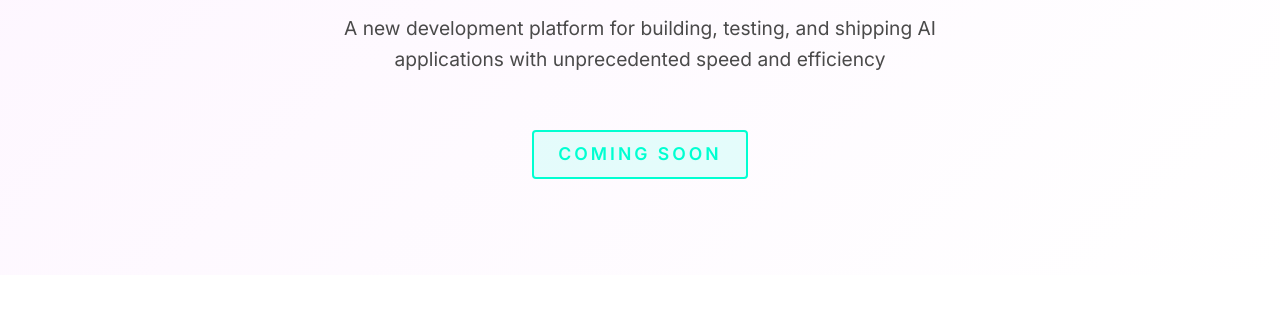
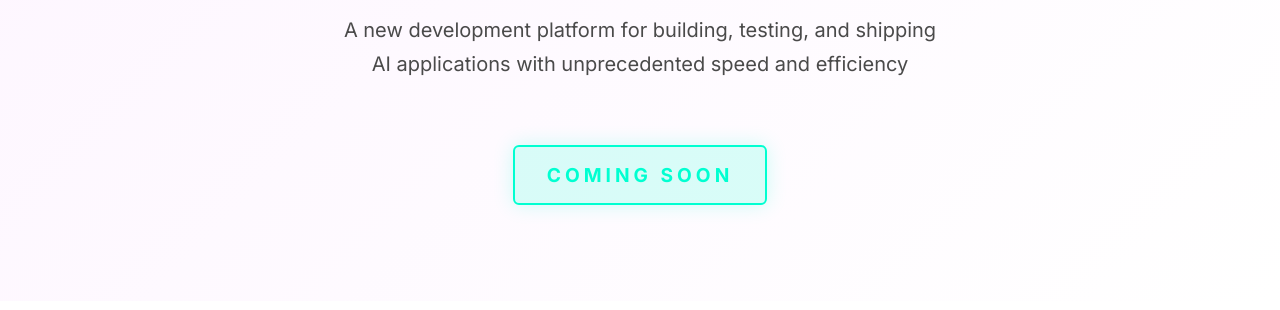
Before and after one commit to ramasundaram-s/ramasundaram-s.github.io, a plain HTML site: page index.html in a window 1280 px wide. Shown: the part 490-800 px from the top of the page. Drawn offline with Linux system fonts and the light colour scheme.

Commit message:
Enhance Coming Soon badge and typography
- Make Coming Soon badge more prominent with hover effects
- Add subtle glow and animation
- Improve subtitle readability
- Refine footer heading styles
- Ensure consistent font weights throughout

```diff
--- a/styles.css
+++ b/styles.css
@@ -130,26 +130,36 @@ h1, h2, h3, h4 {
 }
 
 .subtitle {
-    font-size: 1.2rem;
+    font-size: 1.25rem;
     color: var(--text-light);
     margin-bottom: 1rem;
     max-width: 600px;
     margin-left: auto;
     margin-right: auto;
+    font-weight: 400;
+    line-height: 1.7;
 }
 
 .coming-soon {
-    font-size: 1.1rem;
+    font-size: 1.2rem;
     text-transform: uppercase;
-    letter-spacing: 3px;
+    letter-spacing: 4px;
     color: var(--accent);
-    font-weight: 600;
-    margin-top: 2.5rem;
-    padding: 0.5rem 1.5rem;
+    font-weight: 700;
+    margin-top: 3rem;
+    padding: 0.8rem 2rem;
     border: 2px solid var(--accent);
-    border-radius: 4px;
+    border-radius: 6px;
     display: inline-block;
-    background: rgba(0, 255, 209, 0.1);
+    background: rgba(0, 255, 209, 0.15);
+    box-shadow: 0 0 20px rgba(0, 255, 209, 0.2);
+    transition: all 0.3s ease;
+}
+
+.coming-soon:hover {
+    background: rgba(0, 255, 209, 0.25);
+    box-shadow: 0 0 30px rgba(0, 255, 209, 0.3);
+    transform: translateY(-2px);
 }
 
 .cta-group {
@@ -254,6 +264,8 @@ footer {
     color: var(--accent);
     margin-bottom: 1rem;
     font-size: 1.2rem;
+    font-weight: 600;
+    letter-spacing: -0.02em;
 }
 
 .link-group a {
```
